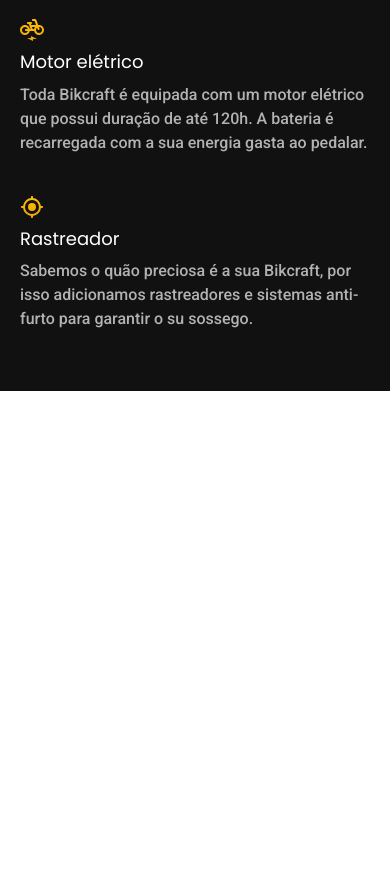
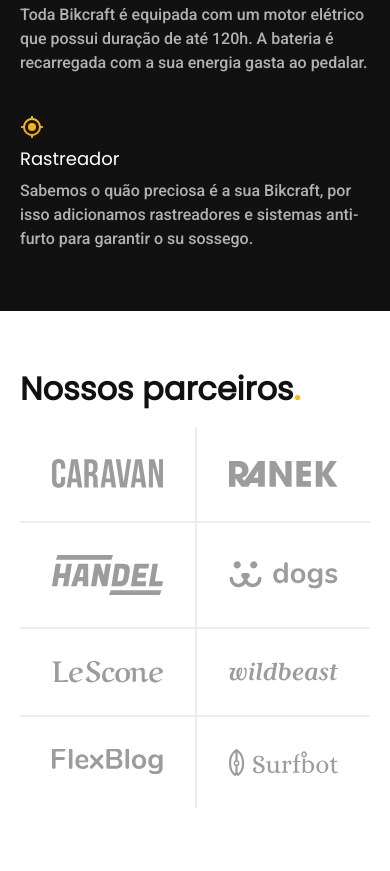
Before and after one commit to Gustavosilvra/bikcraft-site, a plain HTML site: page index.html in a window 390 px wide. Shown: the part 2005-2876 px from the top of the page. Drawn offline with Linux system fonts and the light colour scheme.

Commit message:
Parceiros adicionados

```diff
--- /dev/null
+++ b/css/home/parceiros.css
@@ -0,0 +1,53 @@
+.parceiros{
+    padding-top: 60px;
+    padding-bottom: 120px;
+}
+
+.parceiros h2{
+    margin-bottom: 60px;
+}
+
+.parceiros ul{
+    padding: 0 20px;
+    display: grid;
+    grid-template-columns: repeat(4, 1fr);
+    max-width: 1400px;
+    margin: 0 auto;
+}
+
+.parceiros li{
+    display: flex;
+    border-left: 2px solid var(--cor-2);
+    padding: 32px;
+
+}
+
+.parceiros img{
+    margin: auto;
+}
+
+.parceiros li:first-child, .parceiros li:nth-child(5){
+    border-left: none;
+}
+
+.parceiros li:nth-child(n + 5){
+    border-top: 2px solid var(--cor-2) ;
+}
+
+@media(max-width:800px){
+    .parceiros{
+        padding-bottom: 60px;
+    }
+    .parceiros h2{
+        margin-bottom: 20px;
+    }
+    .parceiros ul{
+        grid-template-columns: repeat(2, 1fr);
+    }
+    .parceiros li:nth-child(n+3){
+        border-top: 2px solid var(--cor-2);
+    }
+    .parceiros li:nth-child(odd){
+        border-left: none;
+    }
+}
--- a/css/home/tecnologia.css
+++ b/css/home/tecnologia.css
@@ -66,7 +66,7 @@
         display: none;
     }
     .tecnologia a{
-        padding-bottom: 60px;
+        margin-bottom: 60px;
     }
 }
 
--- a/css/style.css
+++ b/css/style.css
@@ -6,3 +6,4 @@
 @import"./home/introducao.css";
 @import"./bicicletas/bicicletas-lista.css";
 @import"./home/tecnologia.css";
+@import"./home/parceiros.css";
--- a/index.html
+++ b/index.html
@@ -91,5 +91,20 @@
 
             </div>
         </article>
+
+        <section class="parceiros" aria-label="Nossos paerceiros">
+            <h2 class="container font-1-xxl">Nossos parceiros<span class="cor-p1">.</span></h2>
+
+            <ul>
+                <li><img src="./img/parceiros/caravan.svg" alt="caravan"></li>
+                <li><img src="./img/parceiros/ranek.svg" alt="ranek"></li>
+                <li><img src="./img/parceiros/handel.svg" alt="handel"></li>
+                <li><img src="./img/parceiros/dogs.svg" alt="dogs"></li>
+                <li><img src="./img/parceiros/lescone.svg" alt="lescone"></li>
+                <li><img src="./img/parceiros/wildbeast.svg" alt="wildbeast"></li>
+                <li><img src="./img/parceiros/flexblog.svg" alt="flexblog"></li>
+                <li><img src="./img/parceiros/surfbot.svg" alt="surfbot"></li>
+            </ul>
+        </section>
     </body>
 </html>
```
